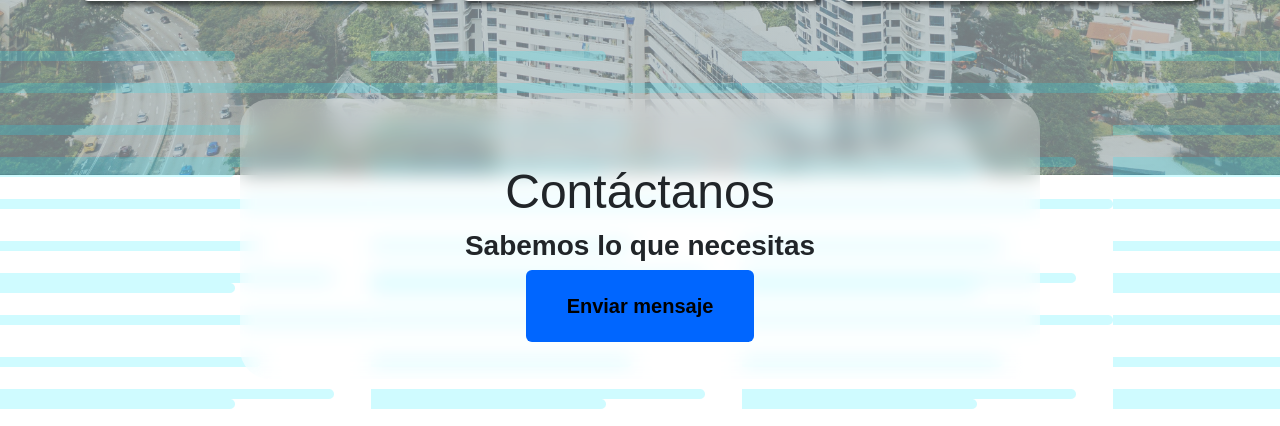
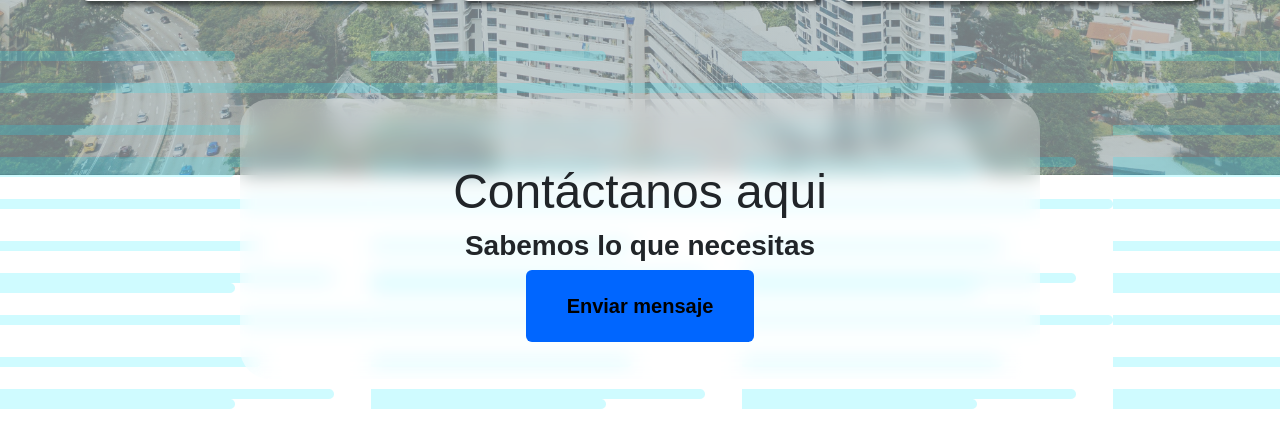
Before and after one commit to Jaredsalaz/Proyecto_integrador, a PHP site: page / in a window 1280 px wide; the page is wider, and only the part inside the window is pictured. Shown: the part 3739-4165 px from the top of that part. Run offline with PHP 8.4, Linux system fonts and the light colour scheme; some web fonts are replaced.

```diff
--- a/index.php
+++ b/index.php
@@ -434,7 +434,7 @@
                 <div class="container">
                     <div class="row">
                         <div class="col-12 edit-form text-center">
-                            <h1 class="display-5 display-md-4">Contáctanos</h1>
+                            <h1 class="display-5 display-md-4">Contáctanos aqui</h1>
                             <h3>Sabemos lo que necesitas</h3>
                             <button class="btn btn-large rounded">Enviar mensaje</button>
                         </div>
```
Also changed, not shown: SRC/Usuario/Vista/imagenes/contacto.png (deleted).
